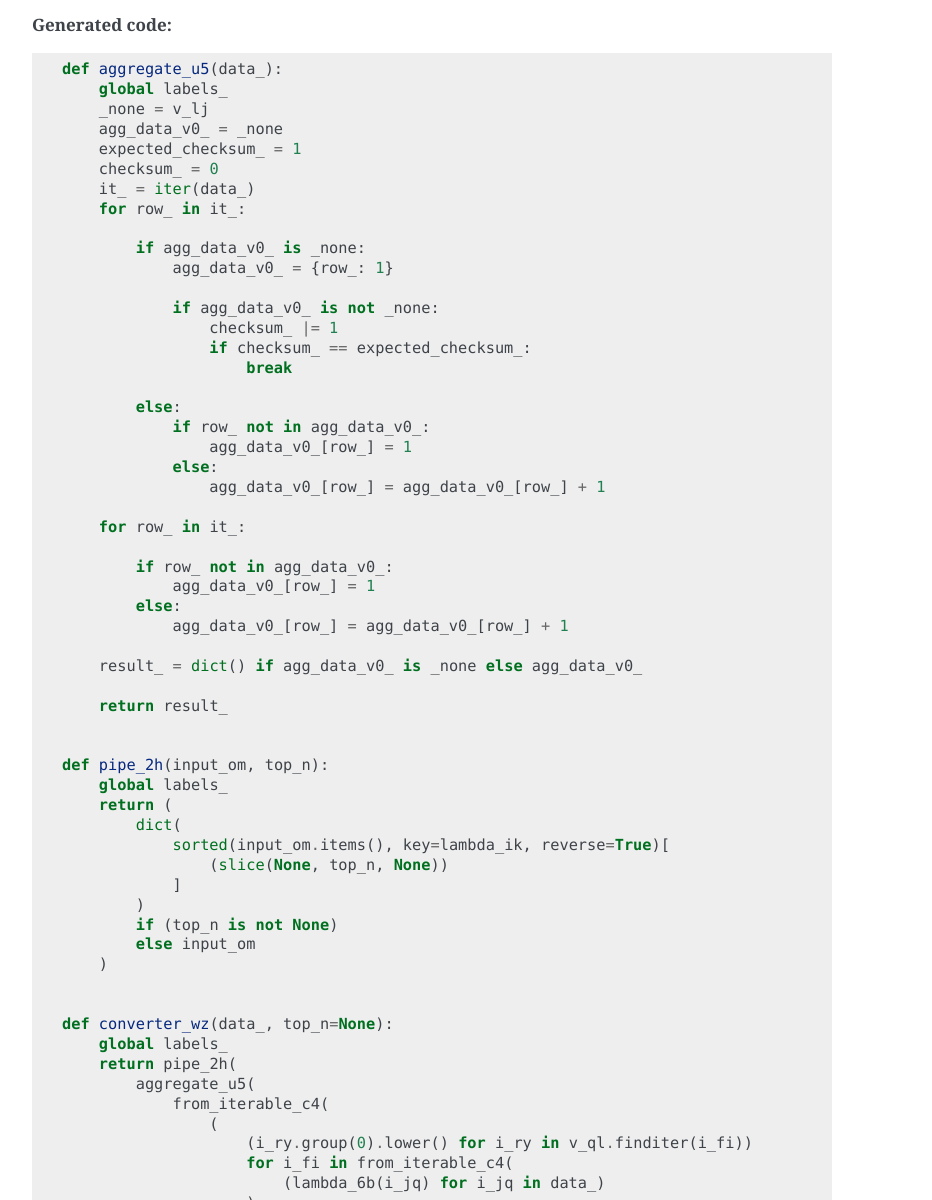
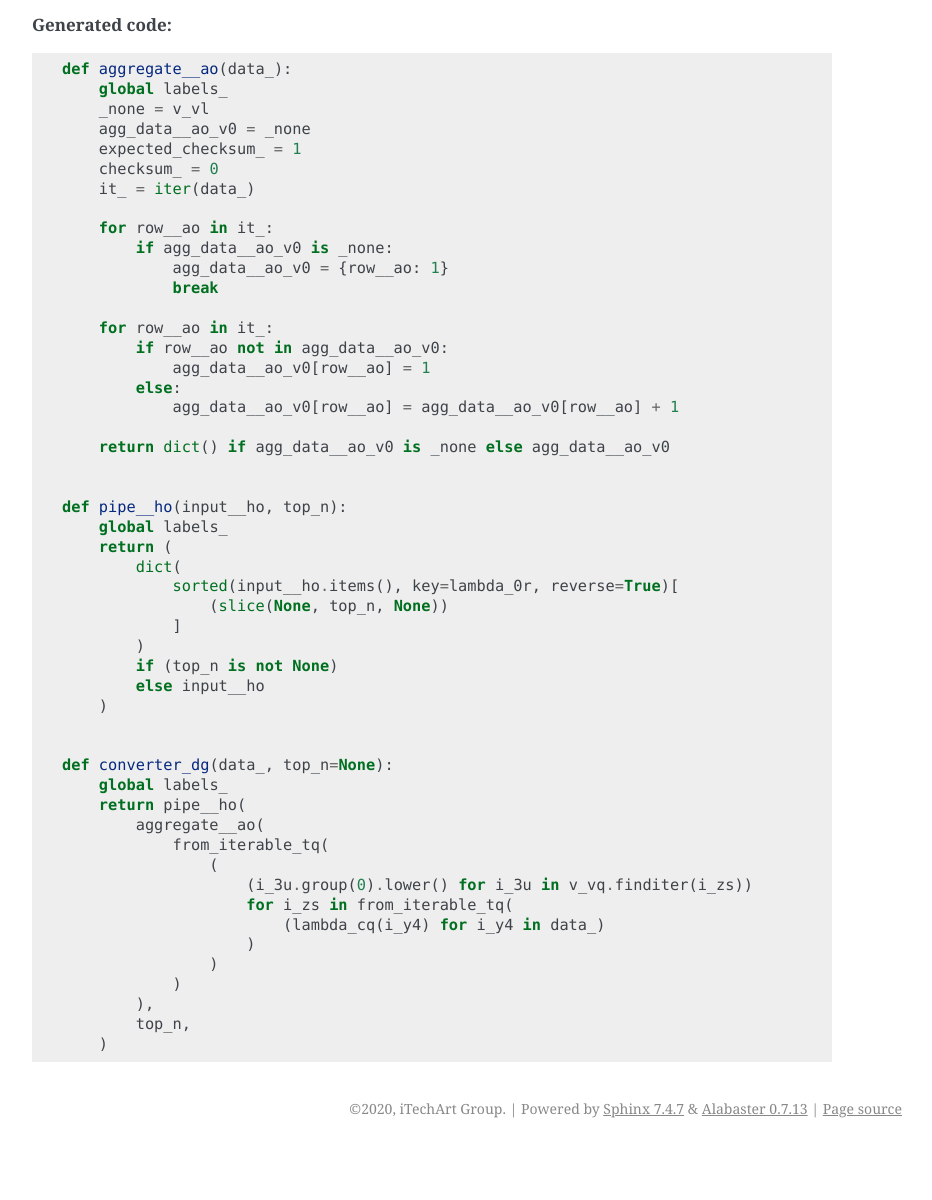
Before and after one commit to westandskif/convtools, a Sphinx documentation site: the page built from docs/base_index.rst, in a window 1280 px wide and 1400 px high, scrolled down 2714 px, cut to the strip 200-1400 px from the top of the window. Shown: the whole strip, without its empty margins (338-1270 px from the left). Built offline with Sphinx 7.4.7, drawn with Linux system fonts in a browser that asks for light colours; after the commit the page ends 4062 px from its top, so only the background shows below that.

```diff
--- a/CHANGELOG.rst
+++ b/CHANGELOG.rst
@@ -1,5 +1,7 @@
 0.13.3 (2021-06-14)
 -------------------
+
+`#30 <https://github.com/itechart/convtools/issues/30>`_
 
 Bugfix
 ++++++
--- a/docs/base_index.rst
+++ b/docs/base_index.rst
@@ -144,63 +144,50 @@ All-in-one example #2: word count
 
 .. code-block:: python
 
-   def aggregate_u5(data_):
+   def aggregate__ao(data_):
        global labels_
-       _none = v_lj
-       agg_data_v0_ = _none
+       _none = v_vl
+       agg_data__ao_v0 = _none
        expected_checksum_ = 1
        checksum_ = 0
        it_ = iter(data_)
-       for row_ in it_:
 
-           if agg_data_v0_ is _none:
-               agg_data_v0_ = {row_: 1}
+       for row__ao in it_:
+           if agg_data__ao_v0 is _none:
+               agg_data__ao_v0 = {row__ao: 1}
+               break
 
-               if agg_data_v0_ is not _none:
-                   checksum_ |= 1
-                   if checksum_ == expected_checksum_:
-                       break
+       for row__ao in it_:
+           if row__ao not in agg_data__ao_v0:
+               agg_data__ao_v0[row__ao] = 1
+           else:
+               agg_data__ao_v0[row__ao] = agg_data__ao_v0[row__ao] + 1
 
-           else:
-               if row_ not in agg_data_v0_:
-                   agg_data_v0_[row_] = 1
-               else:
-                   agg_data_v0_[row_] = agg_data_v0_[row_] + 1
-
-       for row_ in it_:
-
-           if row_ not in agg_data_v0_:
-               agg_data_v0_[row_] = 1
-           else:
-               agg_data_v0_[row_] = agg_data_v0_[row_] + 1
-
-       result_ = dict() if agg_data_v0_ is _none else agg_data_v0_
-
-       return result_
+       return dict() if agg_data__ao_v0 is _none else agg_data__ao_v0
 
 
-   def pipe_2h(input_om, top_n):
+   def pipe__ho(input__ho, top_n):
        global labels_
        return (
            dict(
-               sorted(input_om.items(), key=lambda_ik, reverse=True)[
+               sorted(input__ho.items(), key=lambda_0r, reverse=True)[
                    (slice(None, top_n, None))
                ]
            )
            if (top_n is not None)
-           else input_om
+           else input__ho
        )
 
 
-   def converter_wz(data_, top_n=None):
+   def converter_dg(data_, top_n=None):
        global labels_
-       return pipe_2h(
-           aggregate_u5(
-               from_iterable_c4(
+       return pipe__ho(
+           aggregate__ao(
+               from_iterable_tq(
                    (
-                       (i_ry.group(0).lower() for i_ry in v_ql.finditer(i_fi))
-                       for i_fi in from_iterable_c4(
-                           (lambda_6b(i_jq) for i_jq in data_)
+                       (i_3u.group(0).lower() for i_3u in v_vq.finditer(i_zs))
+                       for i_zs in from_iterable_tq(
+                           (lambda_cq(i_y4) for i_y4 in data_)
                        )
                    )
                )
```
Also changed, not shown: README.rst (+23 -36 lines).
